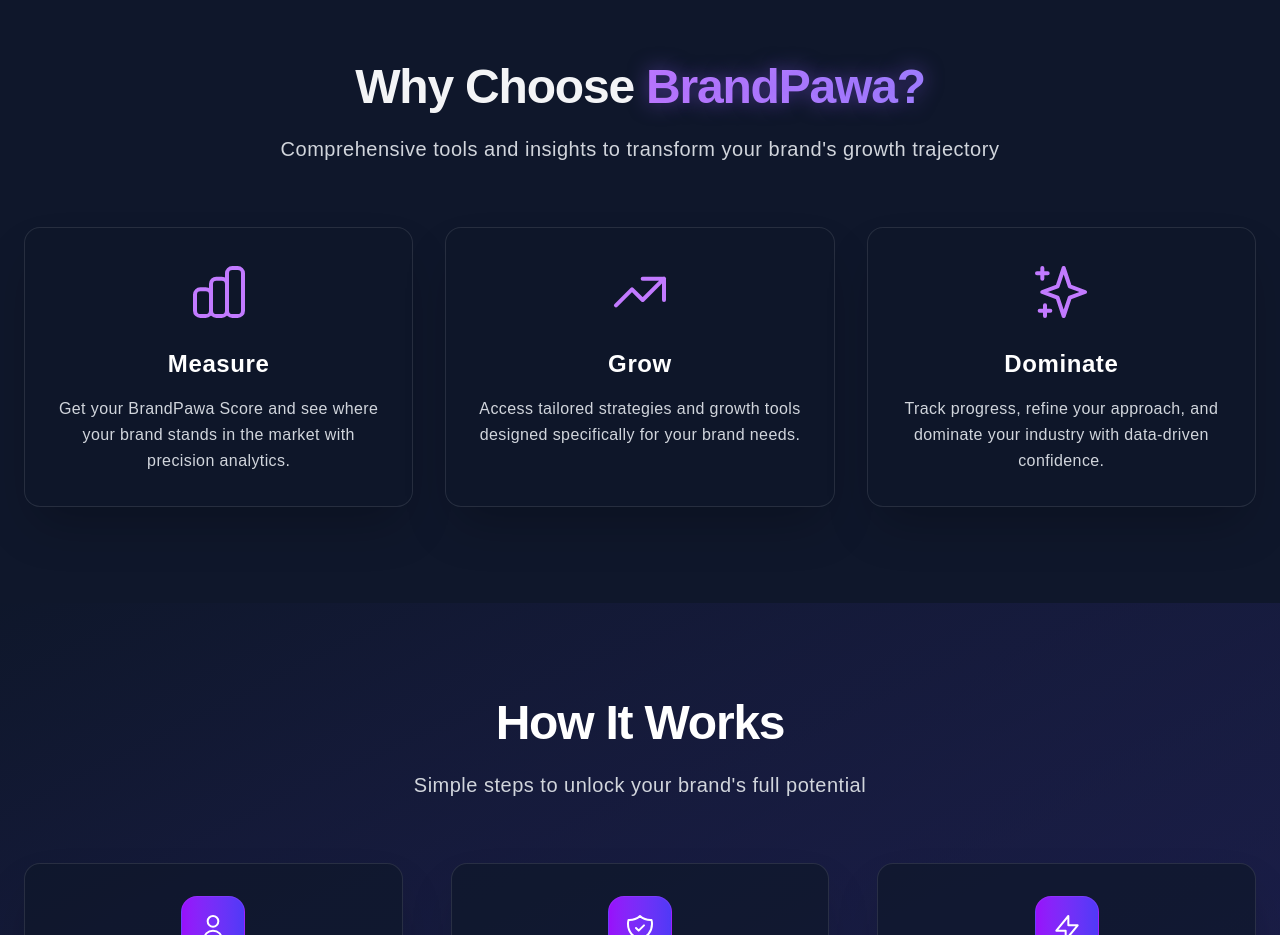
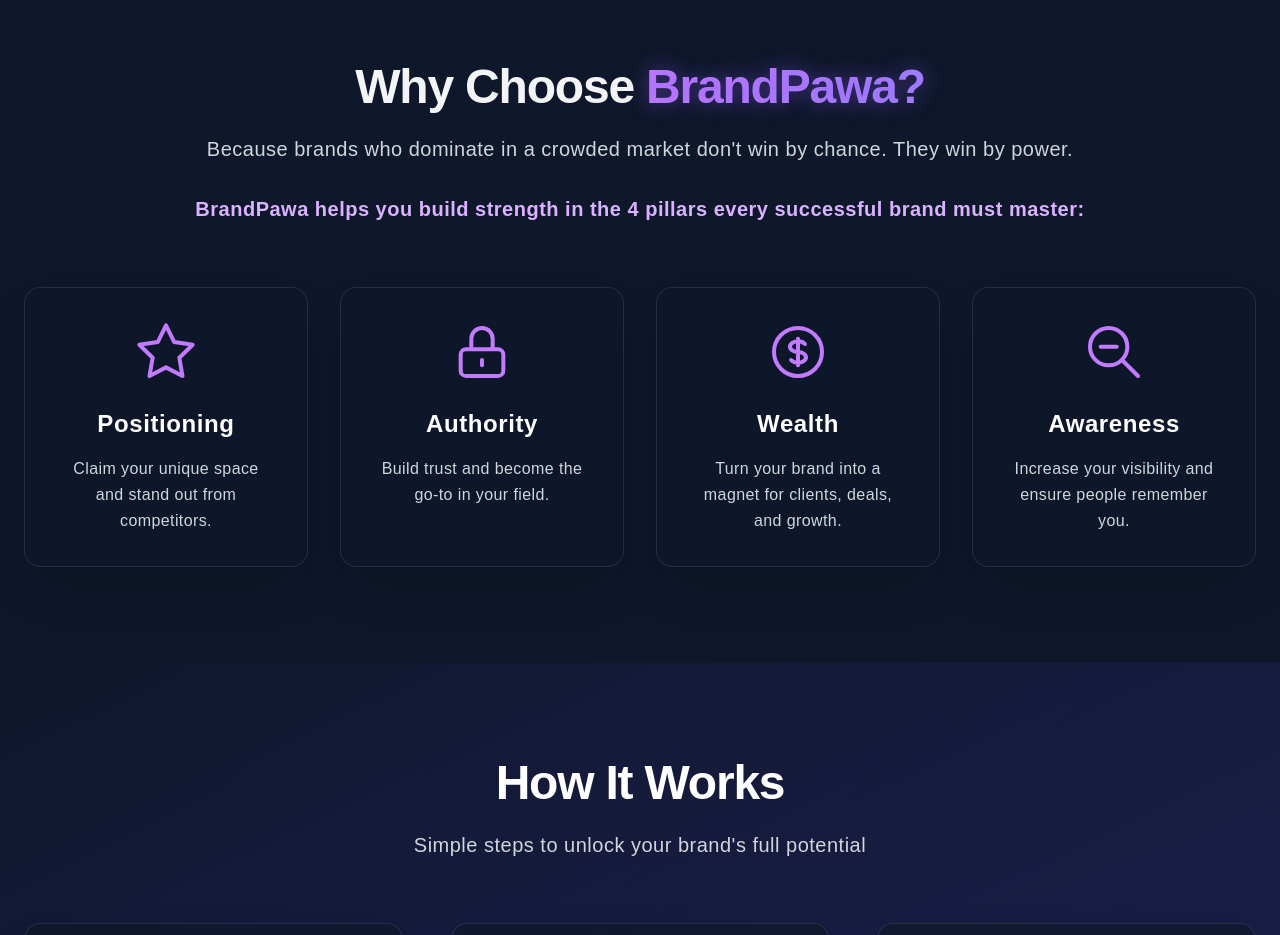
Before and after one commit to chizhinime/brand-pawa, a Next.js app: page / in a window 1280 px wide. Shown: the part 940-1875 px from the top of the page. Built offline with nearby package versions, Linux system fonts and the light colour scheme; a web font is replaced by a local one.

Commit message:
Update index.tsx

```diff
--- a/src/pages/index.tsx
+++ b/src/pages/index.tsx
@@ -418,6 +418,7 @@
         </section>
 
         {/* Features Section */}
+      {/* Features Section with Vector Icons */}
 <section id="features" className="py-16 sm:py-24 px-4 sm:px-6 bg-slate-900 relative overflow-hidden mobile-padding">
   <div className="absolute top-0 left-0 w-full h-1 bg-gradient-to-r from-purple-600 to-indigo-600"></div>
 
@@ -429,26 +430,54 @@
           BrandPawa?
         </span>
       </h2>
-              <p className="text-lg sm:text-xl text-gray-300 max-w-2xl sm:max-w-3xl mx-auto mobile-text-lg tracking-wide">
-                Comprehensive tools and insights to transform your brand&apos;s growth trajectory
+      <p className="text-lg sm:text-xl text-gray-300 max-w-4xl mx-auto mb-8 mobile-text-lg tracking-wide">
+        Because brands who dominate in a crowded market don&apos;t win by chance. They win by power.
+      </p>
+      <p className="text-lg sm:text-xl text-purple-300 max-w-4xl mx-auto mobile-text-lg tracking-wide font-semibold">
+        BrandPawa helps you build strength in the 4 pillars every successful brand must master:
       </p>
     </div>
-            <div className="grid grid-cols-1 md:grid-cols-3 gap-6 sm:gap-8">
+    <div className="grid grid-cols-1 md:grid-cols-2 lg:grid-cols-4 gap-6 sm:gap-8">
       {[
         {
-                  icon: <MeasureIcon />,
-                  title: "Measure",
-                  description: "Get your BrandPawa Score and see where your brand stands in the market with precision analytics."
+          icon: (
+            <svg className="w-12 h-12 sm:w-16 sm:h-16" viewBox="0 0 24 24" fill="none" stroke="currentColor">
+              <path d="M12 2l3.09 6.26L22 9.27l-5 4.87 1.18 6.88L12 17.77l-6.18 3.25L7 14.14 2 9.27l6.91-1.01L12 2z"
+                    strokeWidth="1.5" strokeLinecap="round" strokeLinejoin="round"/>
+            </svg>
+          ),
+          title: "Positioning",
+          description: "Claim your unique space and stand out from competitors."
         },
         {
-                  icon: <GrowIcon />,
-                  title: "Grow",
-                  description: "Access tailored strategies and growth tools designed specifically for your brand needs."
+          icon: (
+            <svg className="w-12 h-12 sm:w-16 sm:h-16" viewBox="0 0 24 24" fill="none" stroke="currentColor">
+              <path d="M12 15v2m-6 4h12a2 2 0 002-2v-6a2 2 0 00-2-2H6a2 2 0 00-2 2v6a2 2 0 002 2zm10-10V7a4 4 0 00-8 0v4h8z"
+                    strokeWidth="1.5" strokeLinecap="round" strokeLinejoin="round"/>
+            </svg>
+          ),
+          title: "Authority",
+          description: "Build trust and become the go-to in your field."
         },
         {
-                  icon: <DominateIcon />,
-                  title: "Dominate",
-                  description: "Track progress, refine your approach, and dominate your industry with data-driven confidence."
+          icon: (
+            <svg className="w-12 h-12 sm:w-16 sm:h-16" viewBox="0 0 24 24" fill="none" stroke="currentColor">
+              <path d="M12 8c-1.657 0-3 .895-3 2s1.343 2 3 2 3 .895 3 2-1.343 2-3 2m0-8c1.11 0 2.08.402 2.599 1M12 8V7m0 1v8m0 0v1m0-1c-1.11 0-2.08-.402-2.599-1M21 12a9 9 0 11-18 0 9 9 0 0118 0z"
+                    strokeWidth="1.5" strokeLinecap="round" strokeLinejoin="round"/>
+            </svg>
+          ),
+          title: "Wealth",
+          description: "Turn your brand into a magnet for clients, deals, and growth."
+        },
+        {
+          icon: (
+            <svg className="w-12 h-12 sm:w-16 sm:h-16" viewBox="0 0 24 24" fill="none" stroke="currentColor">
+              <path d="M21 21l-6-6m2-5a7 7 0 11-14 0 7 7 0 0114 0zM13 10H7"
+                    strokeWidth="1.5" strokeLinecap="round" strokeLinejoin="round"/>
+            </svg>
+          ),
+          title: "Awareness",
+          description: "Increase your visibility and ensure people remember you."
         }
       ].map((feature, index) => (
         <div
```
Lines whose indentation alone changed are shown as unchanged.
